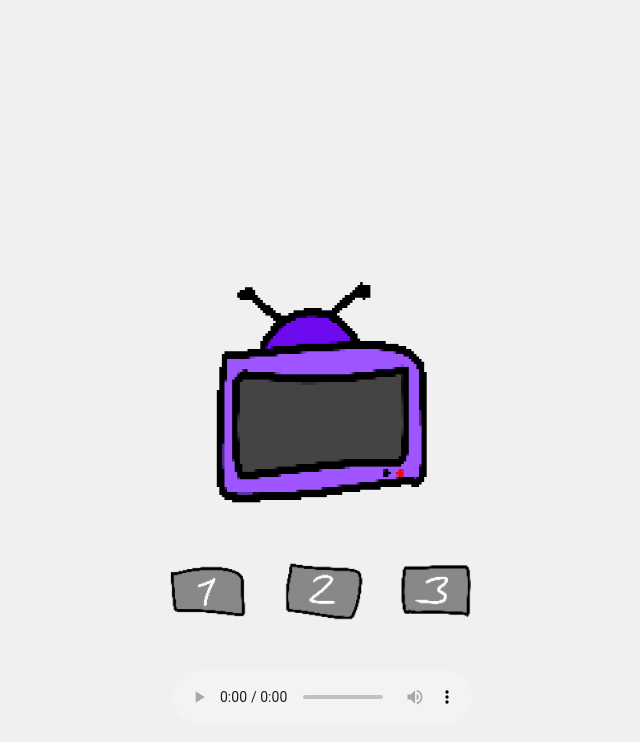
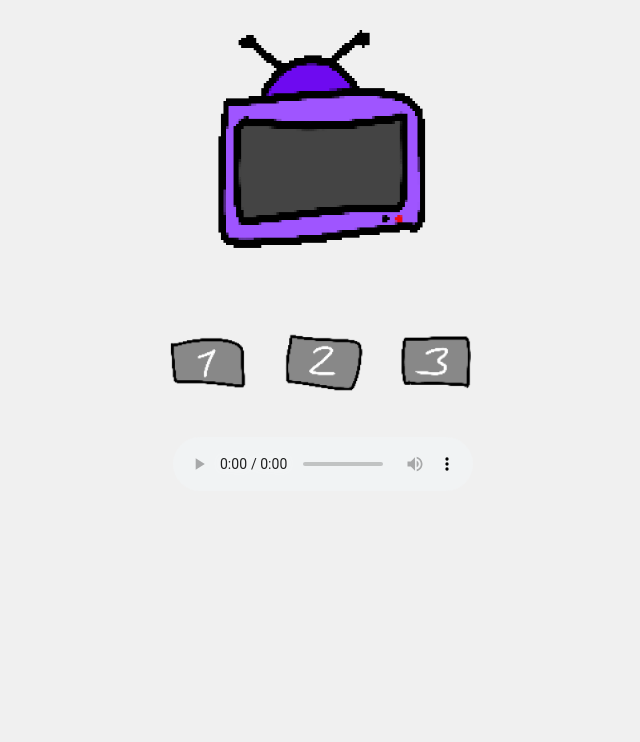
Before and after one commit to PunkDumpling/Hello-again, a plain HTML site: page Hi.html in a window 1280 px wide. Shown: the whole page, without its empty margins (317-957 px from the left). Drawn offline with Linux system fonts and the light colour scheme.

Commit message:
Update styles.css

```diff
--- a/styles.css
+++ b/styles.css
@@ -1,28 +1,24 @@
 body {
     background-color: #f0f0f0;
+    text-align: center; /* Center the content horizontally */
 }
 .center-gif {
-            position: absolute;
-			top: 50%;
-			left: 50%;
-			transform: translate(-50%, -50%);
+    display: block;
+    margin: 20px auto; /* Center the GIF horizontally */
     max-width: 20%;
     height: auto;
 }
 .image-container {
-			position: absolute;
-			top: 50%;
-			left: 50%;
-			transform: translate(-50%, 120%);
+    display: inline-block;
+    text-align: center;
+    margin-top: 20px; /* Add some space between GIF and buttons */
 }
 .image-container img {
     width: 100px;
     height: auto;
-            margin: 5px;
+    margin: 0 5px; /* Add space between buttons */
 }
 #audioPlayer {
-            position: absolute;
-			top: 50%;
-			left: 50%;
-			transform: translate(-50%, 500%);
+    display: block;
+    margin: 20px auto; /* Center the audio player horizontally */
 }
```
Lines whose indentation alone changed are shown as unchanged.
